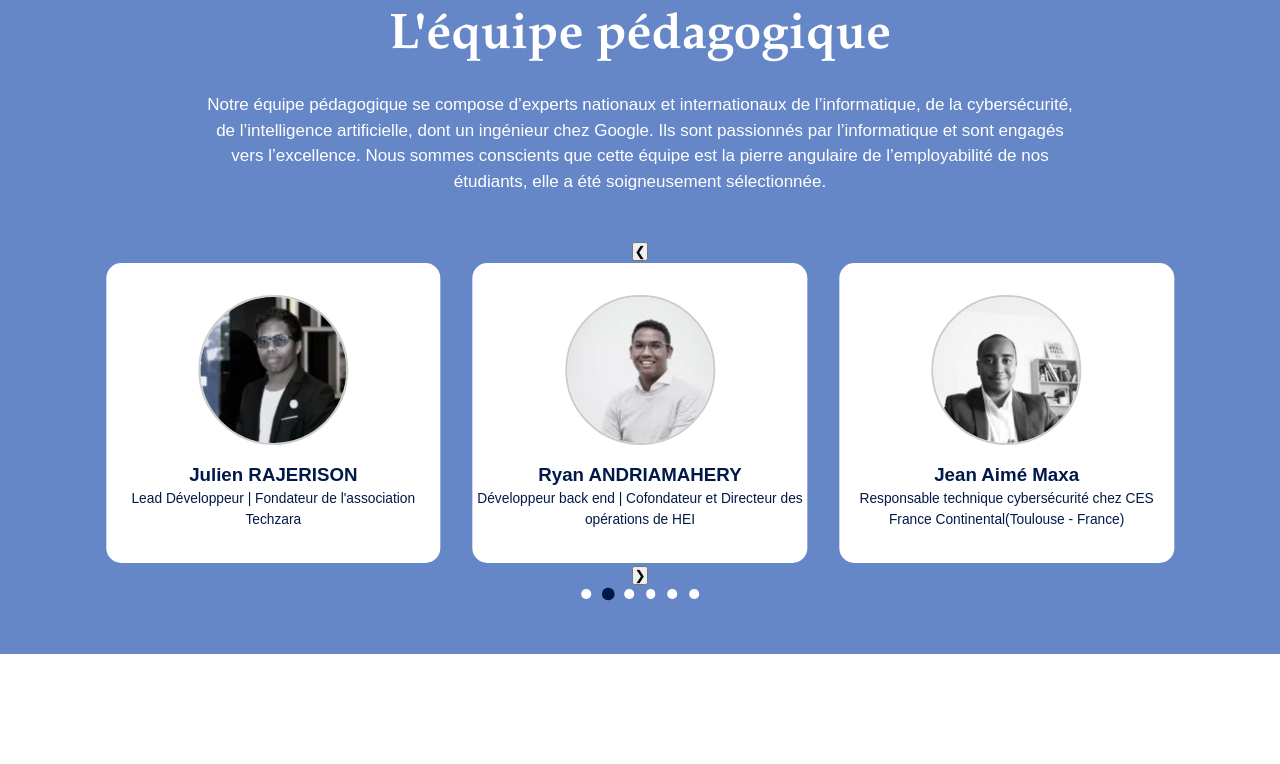
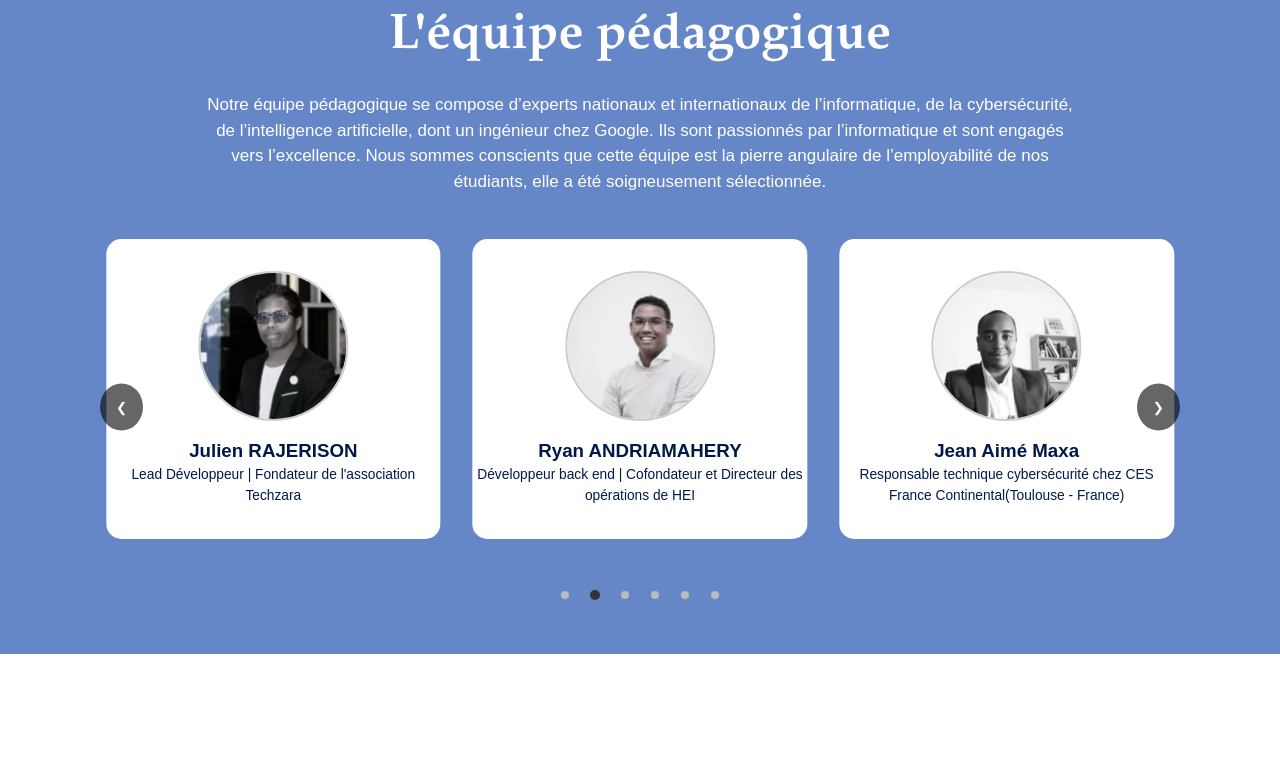
Before and after one commit to yoandiny/web2-exo, a React (Vite) app: page / in a window 1280 px wide. Shown: the part 1807-2571 px from the top of the page. Built offline with nearby package versions, Linux system fonts and the light colour scheme.

Commit message:
style slider buttons and pagination dots

```diff
--- a/src/components/styles/Slider2.css
+++ b/src/components/styles/Slider2.css
@@ -56,3 +56,44 @@
     margin-bottom: 1rem;
     border: 2px solid #ccc;
 }
+
+.nav-button {
+    position: absolute;
+    top: 50%;
+    transform: translateY(-50%);
+    background: rgba(0, 0, 0, 0.6);
+    color: white;
+    border: none;
+    padding: 1rem;
+    cursor: pointer;
+    border-radius: 50%;
+    z-index: 10;
+}
+
+.nav-button.left {
+    left: 10px;
+}
+.nav-button.right {
+    right: 10px;
+}
+
+.pagination {
+    text-align: center;
+    margin-top: 1rem;
+}
+
+.dot {
+    height: 8px;
+    width: 8px;
+    margin: 0 5px;
+    background-color: #bbb;
+    border-radius: 50%;
+    display: inline-block;
+    border: none;
+    cursor: pointer;
+}
+
+.dot.active,
+.dot:hover {
+    background-color: #333;
+}
```
